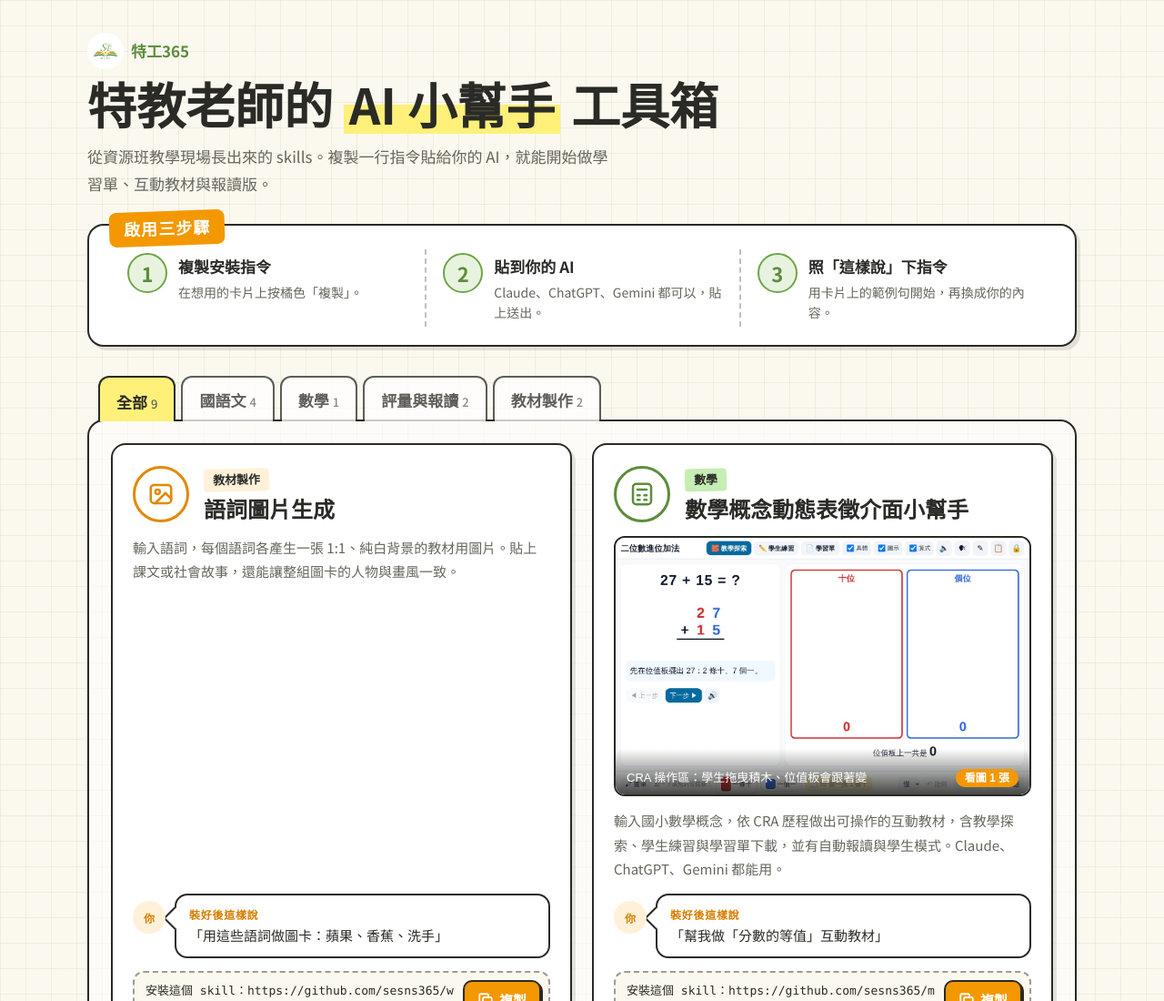
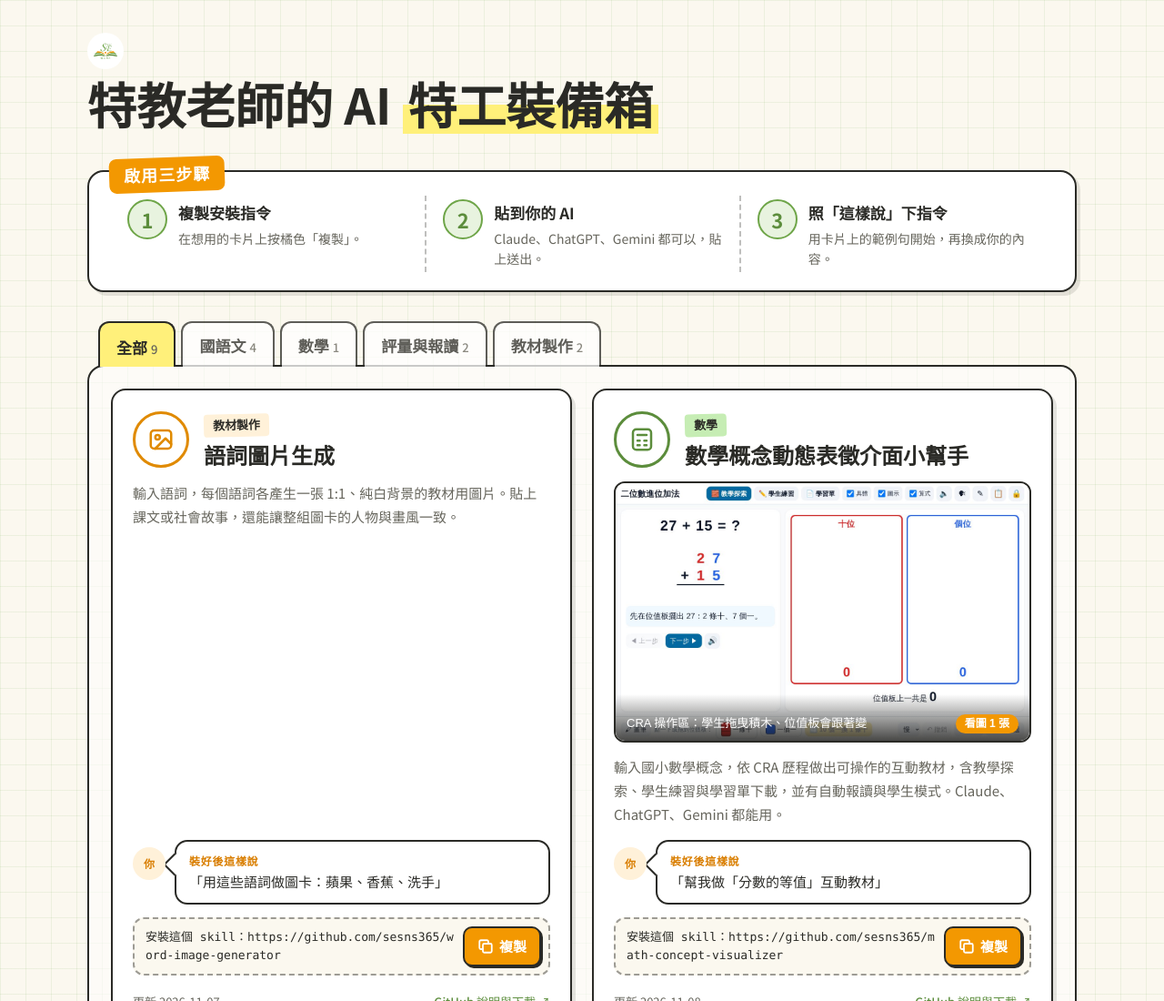
Before and after one commit to sesns365/skills, a plain HTML site: page index.html in a window 1280 px wide. Shown: the top 1100 px of the page at 91% size. Drawn offline with Linux system fonts and the light colour scheme; a web font is replaced by a local one.

Commit message:
首頁頁首：標題改為特工裝備箱，移除說明文字與 logo 旁文字
Co-Authored-By: Claude Opus 5.5 <noreply@anthropic.com>
Claude-Session: https://claude.ai/code/session_013gxeHAKYBja2u6UDmDwWko

```diff
--- a/index.html
+++ b/index.html
@@ -3,7 +3,7 @@
 <head>
 <meta charset="utf-8">
 <meta name="viewport" content="width=device-width, initial-scale=1, viewport-fit=cover">
-<title>特工365 Skills 工具箱</title>
+<title>特教老師的 AI 特工裝備箱</title>
 <meta name="description" content="特教老師做給教學現場的 AI 小幫手，複製一行指令貼給 AI 就能用。">
 <link rel="preconnect" href="https://fonts.googleapis.com">
 <link rel="stylesheet" href="https://fonts.googleapis.com/css2?family=LXGW+WenKai+TC:wght@400;700&family=Noto+Sans+TC:wght@400;500;700&display=swap">
@@ -126,9 +126,8 @@
 <main class="wrap">
   <header>
     <div>
-      <div class="brand"><img src="logo.png" alt="">特工365</div>
-      <h1>特教老師的 <span class="hl">AI 小幫手</span> 工具箱</h1>
-      <p class="lead">從資源班教學現場長出來的 skills。複製一行指令貼給你的 AI，就能開始做學習單、互動教材與報讀版。</p>
+      <div class="brand"><img src="logo.png" alt="特工365" title="特工365"></div>
+      <h1>特教老師的 AI <span class="hl">特工裝備箱</span></h1>
     </div>
   </header>
 
```
